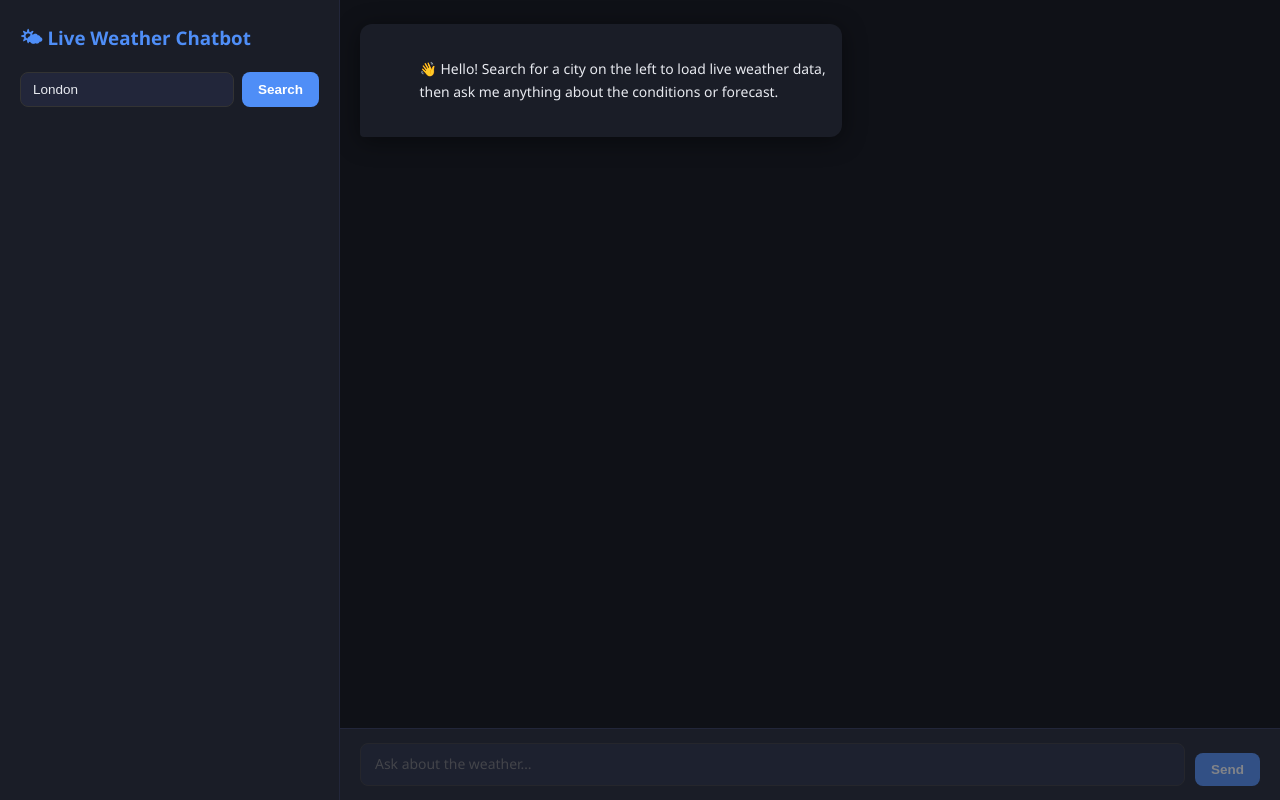
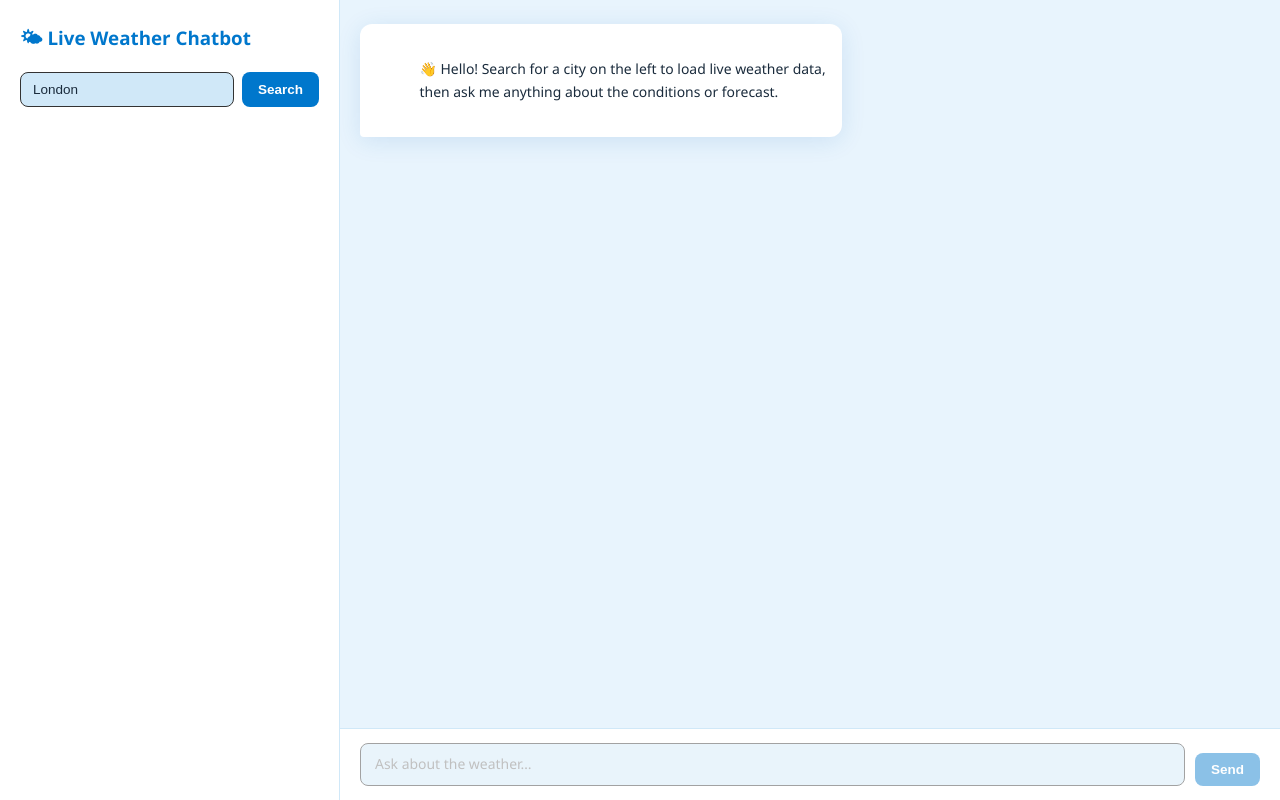
Before and after one commit to smartboy-raks/Week-3-LIVE-weather-prorgram, a Flask app: page / in a window 1280 px wide. Run offline with Flask 3, Linux system fonts and the light colour scheme.

Commit message:
Update color scheme to sky-blue light weather theme

```diff
--- a/static/style.css
+++ b/static/style.css
@@ -2,18 +2,18 @@
 *, *::before, *::after { box-sizing: border-box; margin: 0; padding: 0; }
 
 :root {
-  --bg:          #0f1117;
-  --surface:     #1a1d27;
-  --surface2:    #22263a;
-  --accent:      #4f8ef7;
-  --accent-dark: #3a6fd8;
-  --text:        #e8eaf0;
-  --text-muted:  #8b90a8;
-  --success:     #34d399;
-  --error:       #f87171;
+  --bg:          #e8f4fd;
+  --surface:     #ffffff;
+  --surface2:    #d0e8f8;
+  --accent:      #0077cc;
+  --accent-dark: #005fa3;
+  --text:        #1a2b3c;
+  --text-muted:  #5a7a96;
+  --success:     #059669;
+  --error:       #dc2626;
   --radius:      12px;
   --radius-sm:   8px;
-  --shadow:      0 4px 24px rgba(0,0,0,0.45);
+  --shadow:      0 4px 24px rgba(0,100,180,0.12);
 }
 
 html, body {
@@ -152,8 +152,8 @@ html, body {
 .error-msg {
   color: var(--error);
   font-size: 0.88rem;
-  background: rgba(248, 113, 113, 0.1);
-  border: 1px solid rgba(248, 113, 113, 0.3);
+  background: rgba(220, 38, 38, 0.08);
+  border: 1px solid rgba(220, 38, 38, 0.25);
   border-radius: var(--radius-sm);
   padding: 10px 12px;
 }
```
